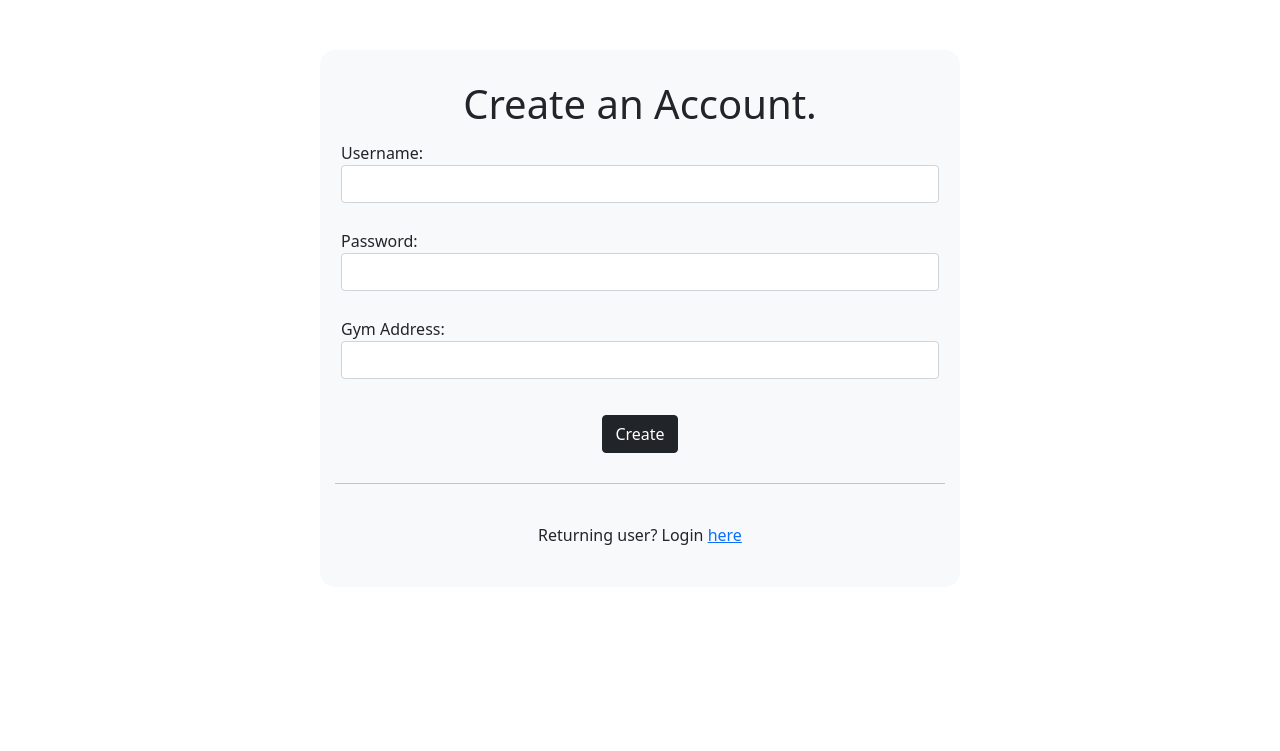
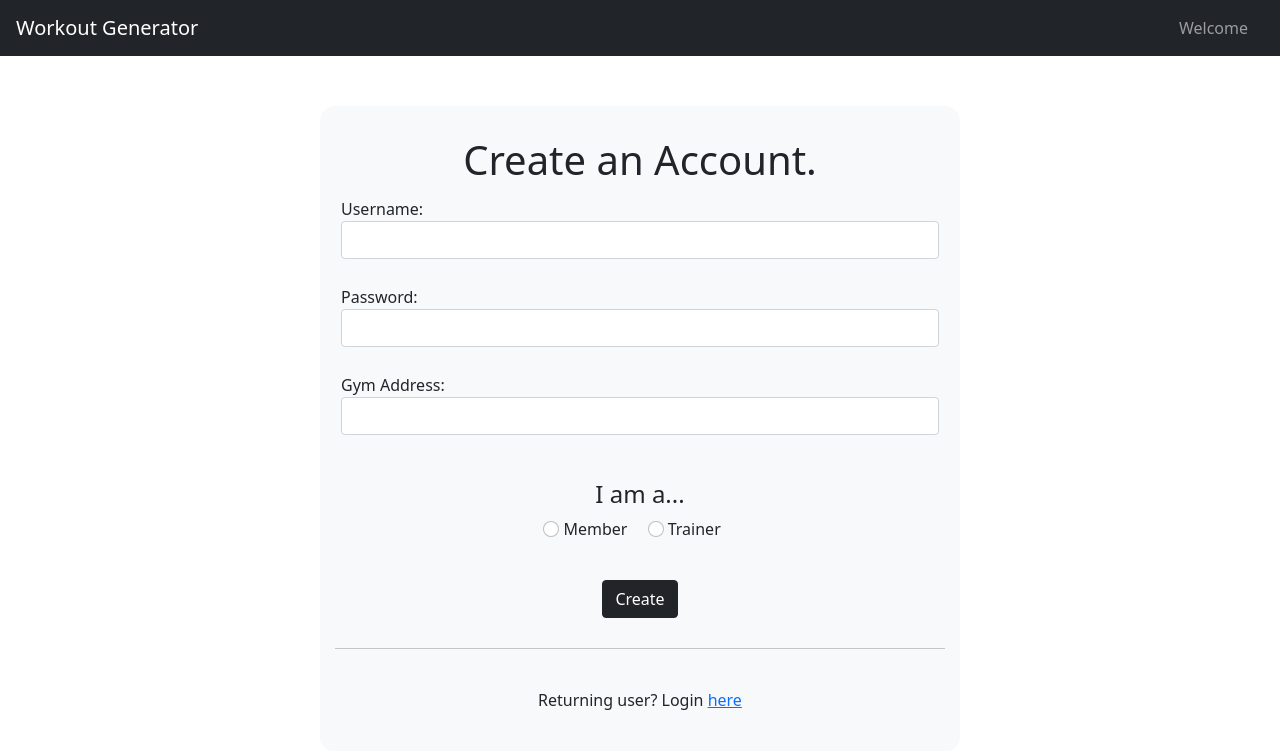
Before and after one commit to c-a-reyes/workout-generator, a PHP site: page /create-account.php in a window 1280 px wide. Shown: the top 751 px of the page. Run offline with PHP 8.4, Linux system fonts and the light colour scheme.

Commit message:
temporary progress on adding a member/trainer option

```diff
--- a/connect-db.php
+++ b/connect-db.php
@@ -38,10 +38,10 @@
 
 
 /** S22, PHP (on GCP, local XAMPP, or CS server) connect to MySQL (on CS server) **/
-$username = 'username';
-$password = 'password';
+$username = 'ecg6wm_a';
+$password = 'Winter2022!!';
 $host = 'mysql01.cs.virginia.edu';
-$dbname = 'computing-id';
+$dbname = 'ecg6wm';
 $dsn = "mysql:host=$host;dbname=$dbname";
 
 ////////////////////////////////////////////
--- a/create-account.php
+++ b/create-account.php
@@ -1,13 +1,19 @@
 <?php
     require('connect-db.php');
     require('user-db.php');
-
     if($_SERVER["REQUEST_METHOD"]=="POST")
     {
         if (!empty($_POST['btnAction']) && $_POST['btnAction'] == "Create")
         {
             addUser($_POST['username'], $_POST['password'], $_POST['gym_address']);
             header("location:dashboard.php");
+            echo "success";
+            if ($_POST['UserRadios'] == 'member') {
+                addUserAsMember($_POST['username'], $_POST['height'], $_POST['weight'], $_POST['goal'] );
+            }
+            if ($_POST['UserRadios'] == 'trainer') {
+                addUserAsTrainer($_POST['username'], $_POST['specialty'], $_POST['experience'], $_POST['certification'] );
+            }
         }
     }
 ?>
@@ -51,9 +57,29 @@
 
     <!-- include your CSS -->
     <!-- <link rel="stylesheet" href="custom.css" />  -->
+    <script type="text/javascript">
+    function memberCheck() {
+        if (document.getElementById('MemberRadio1').checked) {
+            document.getElementById('memberInfo').style.display = 'block';
+            document.getElementById('trainerInfo').style.display = 'none';
+
+        } else if (document.getElementById('TrainerRadio1').checked) {
+            document.getElementById('trainerInfo').style.display = 'block';
+            document.getElementById('memberInfo').style.display = 'none';
+        }
+    }
+    </script>
 </head>
 
 <body>
+    <nav class="navbar navbar-dark bg-dark">
+        <a class="navbar-brand mx-3" href="dashboard.php">Workout Generator</a>
+        <div class="nav-item mx-3">
+            <span class="navbar-text mx-3">
+                Welcome
+            </span>
+        </div>
+    </nav>
     <center>
         <div class="bg-light" style="width: 50%; border-radius: 15px; margin-top: 50px">
             <h1 style="padding-top: 30px">Create an Account.</h1>
@@ -70,6 +96,55 @@
                     Gym Address:
                     <input type="text" class="form-control" name="gym_address" required />
                 </div>
+                <br>
+                <div id="MemberTrainerFunc">
+                    <div>
+                        <h4>I am a...</h4>
+                        <div class="form-check-inline">
+                            <input class="form-check-input" type="radio" name="UserRadios" id="MemberRadio1"
+                                onclick="javascript:memberCheck();" value="member">
+                            <label class="form-check-label" for="MemberRadio1">
+                                Member
+                            </label>
+                        </div>
+                        <div class="form-check-inline">
+                            <input class="form-check-input" type="radio" name="UserRadios" id="TrainerRadio1"
+                                onclick="javascript:memberCheck();" value="trainer">
+                            <label class=" form-check-label" for="TrainerRadio1">
+                                Trainer
+                            </label>
+                        </div>
+                        <div id="memberInfo" style="display:none">
+                            <div class="row mb-3 mx-3" style="padding: 5px">
+                                Height:
+                                <input type="text" class="form-control" name="height" required />
+                            </div>
+                            <div class="row mb-3 mx-3" style="padding: 5px">
+                                Weight:
+                                <input type="number" class="form-control" name="weight" required />
+                            </div>
+                            <div class="row mb-3 mx-3" style="padding: 5px">
+                                Goal:
+                                <input type="text" class="form-control" name="goal" required />
+                            </div>
+                        </div>
+                        <div id="trainerInfo" style="display:none">
+                            <div class="row mb-3 mx-3" style="padding: 5px">
+                                Specialty:
+                                <input type="text" class="form-control" name="specialty" />
+                            </div>
+                            <div class="row mb-3 mx-3" style="padding: 5px">
+                                Experience:
+                                <input type="number" class="form-control" name="experience" />
+                            </div>
+                            <div class="row mb-3 mx-3" style="padding: 5px">
+                                Certifications:
+                                <input type="text" class="form-control" name="certifications" />
+                            </div>
+                        </div>
+                    </div>
+                </div>
+                <br>
                 <input type="submit" value="Create" name="btnAction" class="btn btn-dark" style="margin: 15px" />
                 <hr style="margin: 15px">
                 <br>
--- a/user-db.php
+++ b/user-db.php
@@ -49,23 +49,51 @@ function loginUser($username, $password)
      $statement->closeCursor();
 }
 
-function addFriend($name,$major, $year)
+function addUserAsMember($username, $height, $weight, $goal)
 {
     // db handler
     global $db;
 
     // write sql
     // insert into friends values('someone', 'cs', 4)";
-	$query = "insert into friends values(:name, :major, :year)";
+    $query = "insert into member values(:username, :height, :weight, :goal)";
 
     // execute the sql
     //$statement = $db->query($query);   // query() will compile and execute the sql
     $statement = $db->prepare($query); // only compiles
 
     //fill in blanks, treat user input as plain string, this prevents sql injections
-	$statement->bindValue(':name', $name);
-	$statement->bindValue(':major', $major);
-	$statement->bindValue(':year', $year);
+    $statement->bindValue(':username', $username);
+    $statement->bindValue(':height', $height);
+    $statement->bindValue(':weight', $weight);
+    $statement->bindValue(':goal', $goal);
+
+
+    //now execute
+    $statement->execute();
+
+    // release; free the connection to the server so other sql statements may be issued
+    $statement->closeCursor();
+}
+function addUserAsTrainer($username, $specialty, $experience, $certification)
+{
+    // db handler
+    global $db;
+
+    // write sql
+    // insert into friends values('someone', 'cs', 4)";
+    $query = "insert into trainer values(:username, :specialty, :experience, :certification)";
+
+    // execute the sql
+    //$statement = $db->query($query);   // query() will compile and execute the sql
+    $statement = $db->prepare($query); // only compiles
+
+    //fill in blanks, treat user input as plain string, this prevents sql injections
+    $statement->bindValue(':username', $username);
+    $statement->bindValue(':specialty', $specialty);
+    $statement->bindValue(':experience', $experience);
+    $statement->bindValue(':certification', $certification);
+
 
     //now execute
     $statement->execute();
```
Lines whose indentation alone changed are shown as unchanged.
